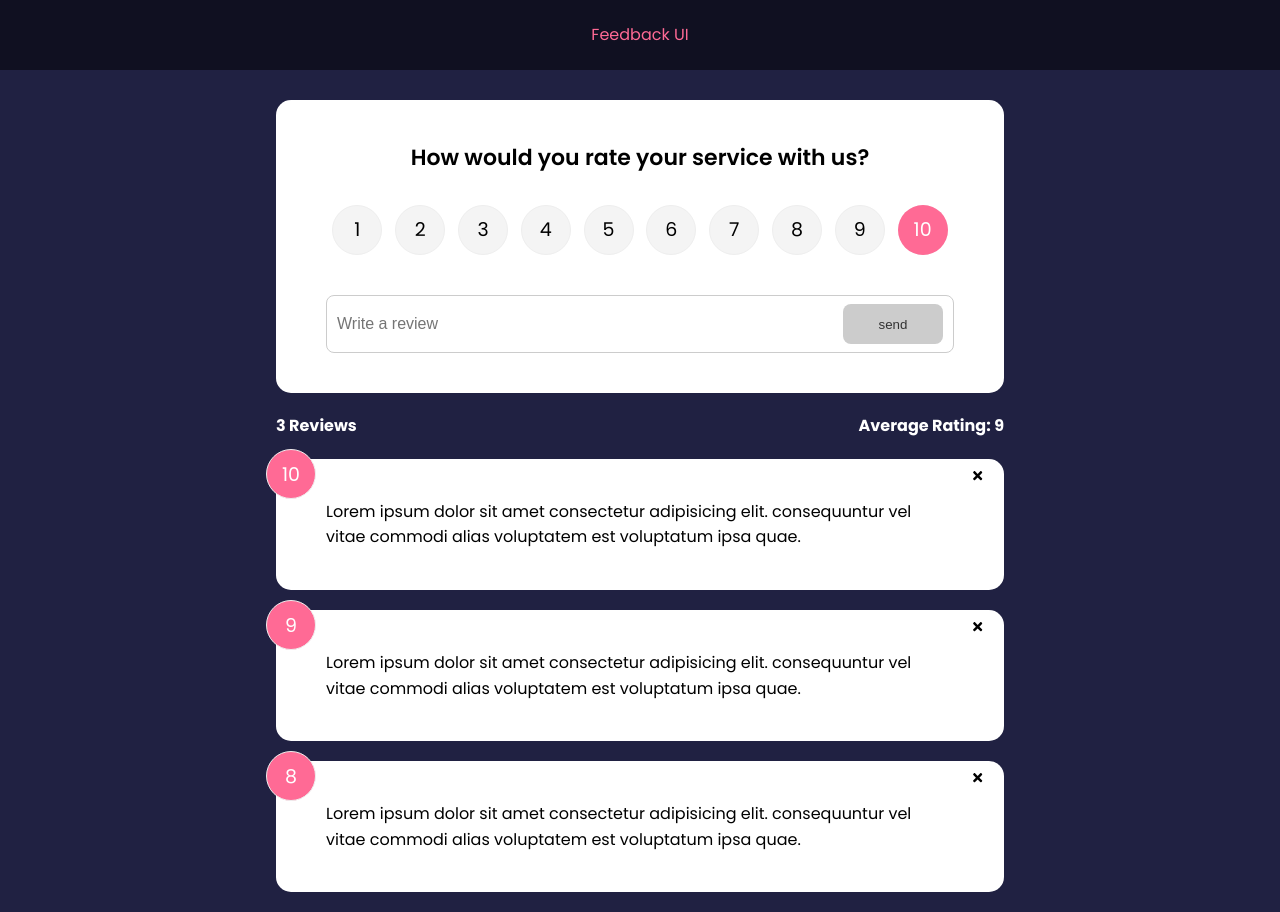
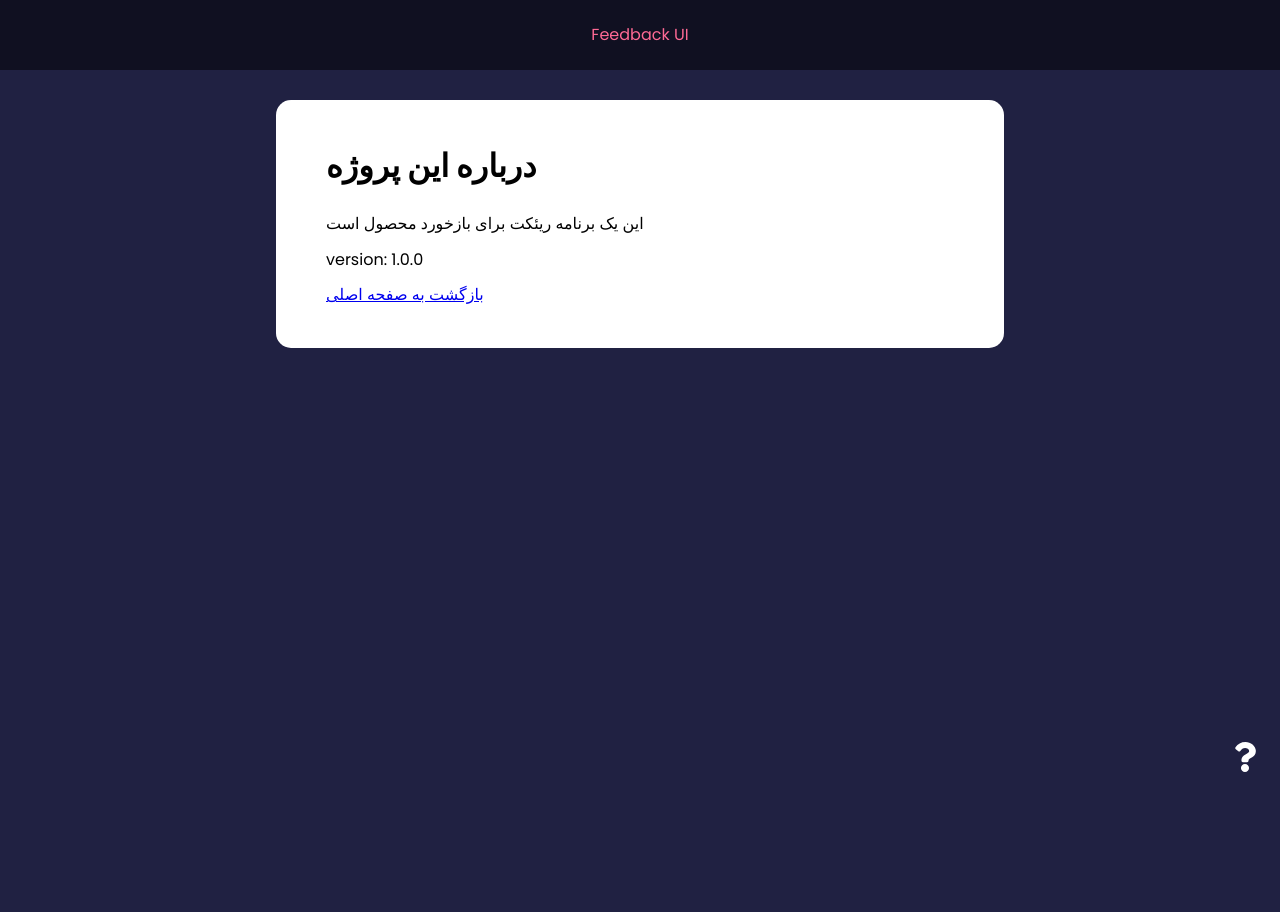
Before and after one commit to amirmohamad-mohamadi/feedback-app, a React (Create React App) app: page /about in a window 1280 px wide. After the commit the page ends 800 px from the top, so only its background shows below. Built offline with nearby package versions, Linux system fonts and the light colour scheme; the HTML template or start-up script is replaced by a standard one.

Commit message:
create context.  install and use  react-router-dom

```diff
--- a/package.json
+++ b/package.json
@@ -10,6 +10,7 @@
     "react": "^17.0.2",
     "react-dom": "^17.0.2",
     "react-icons": "^4.3.1",
+    "react-router-dom": "^6.2.1",
     "react-scripts": "5.0.0",
     "uuid": "^8.3.2",
     "web-vitals": "^2.1.4"
--- a/src/App.jsx
+++ b/src/App.jsx
@@ -1,34 +1,36 @@
-import { useState } from "react";
-import { v4 as uuidv4 } from "uuid";
+import { BrowserRouter as Router, Route, Routes } from "react-router-dom";
 
 import Header from "./components/Header";
 import FeedbackList from "./components/FeedbackList";
 import FeedbackStats from "./components/FeedbackStats";
-import FeedbackData from "./data/FeedbackData";
 import FeedbackForm from "./components/FeedbackForm";
+import AboutPage from "./pages/AboutPage";
+import AboutIconLink from "./components/AboutIconLink";
+import { FeedbackProvider } from "./context/FeedbackContext";
 
 const App = () => {
-  const [feedback, setFeedback] = useState(FeedbackData);
-  const deleteFeedback = (id) => {
-    if (window.confirm("آیا مطمئنی که می‌خوای حذف کنی؟ ")) {
-      setFeedback(feedback.filter((item) => item.id !== id));
-    }
-  };
-
-  const handleAddFeedback = (newFeedback) => {
-    newFeedback.id = uuidv4();
-    setFeedback([newFeedback, ...feedback]);
-  };
-
   return (
-    <>
-      <Header />
-      <div className="container">
-        <FeedbackForm addFeedback={handleAddFeedback} />
-        <FeedbackStats feedback={feedback} />
-        <FeedbackList feedback={feedback} handleDelete={deleteFeedback} />
-      </div>
-    </>
+    <FeedbackProvider>
+      <Router>
+        <Header />
+        <div className="container">
+          <Routes>
+            <Route
+              path="/"
+              element={
+                <>
+                  <FeedbackForm />
+                  <FeedbackStats />
+                  <FeedbackList />
+                </>
+              }
+            />
+            <Route path="/about" element={<AboutPage />} />
+          </Routes>
+          <AboutIconLink />
+        </div>
+      </Router>
+    </FeedbackProvider>
   );
 };
 
--- /dev/null
+++ b/src/components/AboutIconLink.jsx
@@ -0,0 +1,14 @@
+import { FaQuestion } from "react-icons/fa";
+import { Link } from "react-router-dom";
+
+const AboutIconLink = () => {
+  return (
+    <div className="about-link">
+      <Link to="/about">
+        <FaQuestion size={30} />
+      </Link>
+    </div>
+  );
+};
+
+export default AboutIconLink;
--- a/src/components/FeedbackForm.jsx
+++ b/src/components/FeedbackForm.jsx
@@ -1,14 +1,17 @@
-import { useState } from "react";
+import { useState, useContext } from "react";
 
 import Card from "./shared/Card";
 import Button from "./shared/Button";
 import RatingSelect from "./RatingSelect";
+import FeedbackContext from "../context/FeedbackContext";
 
-const FeedbackForm = ({ addFeedback }) => {
+const FeedbackForm = () => {
   const [text, setText] = useState("");
   const [rating, setRating] = useState(10);
   const [btnDisabled, setBtnDisabled] = useState(true);
   const [message, setMessage] = useState("");
+
+  const { handleAddFeedback } = useContext(FeedbackContext);
 
   const handleTextChange = (e) => {
     if (text === "") {
@@ -31,7 +34,7 @@
         text,
         rating,
       };
-      addFeedback(newFeedback);
+      handleAddFeedback(newFeedback);
     }
   };
 
--- a/src/components/FeedbackItem.jsx
+++ b/src/components/FeedbackItem.jsx
@@ -1,13 +1,17 @@
 import PropTypes from "prop-types";
 import { FaTimes } from "react-icons/fa";
+import { useContext } from "react";
 
 import Card from "./shared/Card";
+import FeedbackContext from "../context/FeedbackContext";
 
-const FeedbackItem = ({ item, handleDelete }) => {
+const FeedbackItem = ({ item }) => {
+  const { deleteFeedback } = useContext(FeedbackContext);
+
   return (
     <Card>
       <div className="num-display">{item.rating}</div>
-      <button onClick={() => handleDelete(item.id)} className="close">
+      <button onClick={() => deleteFeedback(item.id)} className="close">
         <FaTimes />
       </button>
       <div className="text-display">{item.text}</div>
--- a/src/components/FeedbackList.jsx
+++ b/src/components/FeedbackList.jsx
@@ -1,9 +1,12 @@
 import { motion, AnimatePresence } from "framer-motion";
-import PropTypes from "prop-types";
+import { useContext } from "react";
 
 import FeedbackItem from "./FeedbackItem";
+import FeedbackContext from "../context/FeedbackContext";
 
-const FeedbackList = ({ feedback, handleDelete }) => {
+const FeedbackList = ({ handleDelete }) => {
+  const { feedback } = useContext(FeedbackContext);
+
   if (!feedback || feedback.length === 0) {
     return <p>Not Feedback Yet</p>;
   }
@@ -19,11 +22,7 @@
               animate={{ opacity: 1 }}
               exit={{ opacity: 0 }}
             >
-              <FeedbackItem
-                key={item.id}
-                item={item}
-                handleDelete={handleDelete}
-              />
+              <FeedbackItem key={item.id} item={item} />
             </motion.div>
           );
         })}
@@ -43,14 +42,4 @@
 //   );
 // };
 
-FeedbackList.propTypes = {
-  feedback: PropTypes.arrayOf(
-    PropTypes.shape({
-      id: PropTypes.number.isRequired,
-      rating: PropTypes.number.isRequired,
-      text: PropTypes.string.isRequired,
-    })
-  ),
-};
-
 export default FeedbackList;
--- a/src/components/FeedbackStats.jsx
+++ b/src/components/FeedbackStats.jsx
@@ -1,4 +1,10 @@
-const FeedbackStats = ({ feedback }) => {
+import { useContext } from "react";
+
+import FeedbackContext from "../context/FeedbackContext";
+
+const FeedbackStats = () => {
+  const { feedback } = useContext(FeedbackContext);
+
   let average =
     feedback.reduce((acc, item) => acc + item.rating, 0) / feedback.length;
   return (
--- /dev/null
+++ b/src/context/FeedbackContext.js
@@ -0,0 +1,28 @@
+import { createContext, useState } from "react";
+import { v4 as uuidv4 } from "uuid";
+
+import FeedbackData from "../data/FeedbackData";
+
+const FeedbackContext = createContext();
+
+export const FeedbackProvider = ({ children }) => {
+  const [feedback, setFeedback] = useState(FeedbackData);
+  const deleteFeedback = (id) => {
+    if (window.confirm("آیا مطمئنی که می‌خوای حذف کنی؟ ")) {
+      setFeedback(feedback.filter((item) => item.id !== id));
+    }
+  };
+  const handleAddFeedback = (newFeedback) => {
+    newFeedback.id = uuidv4();
+    setFeedback([newFeedback, ...feedback]);
+  };
+  return (
+    <FeedbackContext.Provider
+      value={{ feedback, deleteFeedback, handleAddFeedback }}
+    >
+      {children}
+    </FeedbackContext.Provider>
+  );
+};
+
+export default FeedbackContext;
--- /dev/null
+++ b/src/pages/AboutPage.jsx
@@ -0,0 +1,18 @@
+import { Link } from "react-router-dom";
+
+import Card from "../components/shared/Card";
+
+const AboutPage = () => {
+  return (
+    <Card>
+      <div className="about">
+        <h1>درباره این پروژه</h1>
+        <p> این یک برنامه ریئکت برای بازخورد محصول است</p>
+        <p>version: 1.0.0</p>
+        <Link to="/">بازگشت به صفحه اصلی</Link>
+      </div>
+    </Card>
+  );
+};
+
+export default AboutPage;
```
Also changed, not shown: 1 other file (tests, documents, lock files or other folders).
